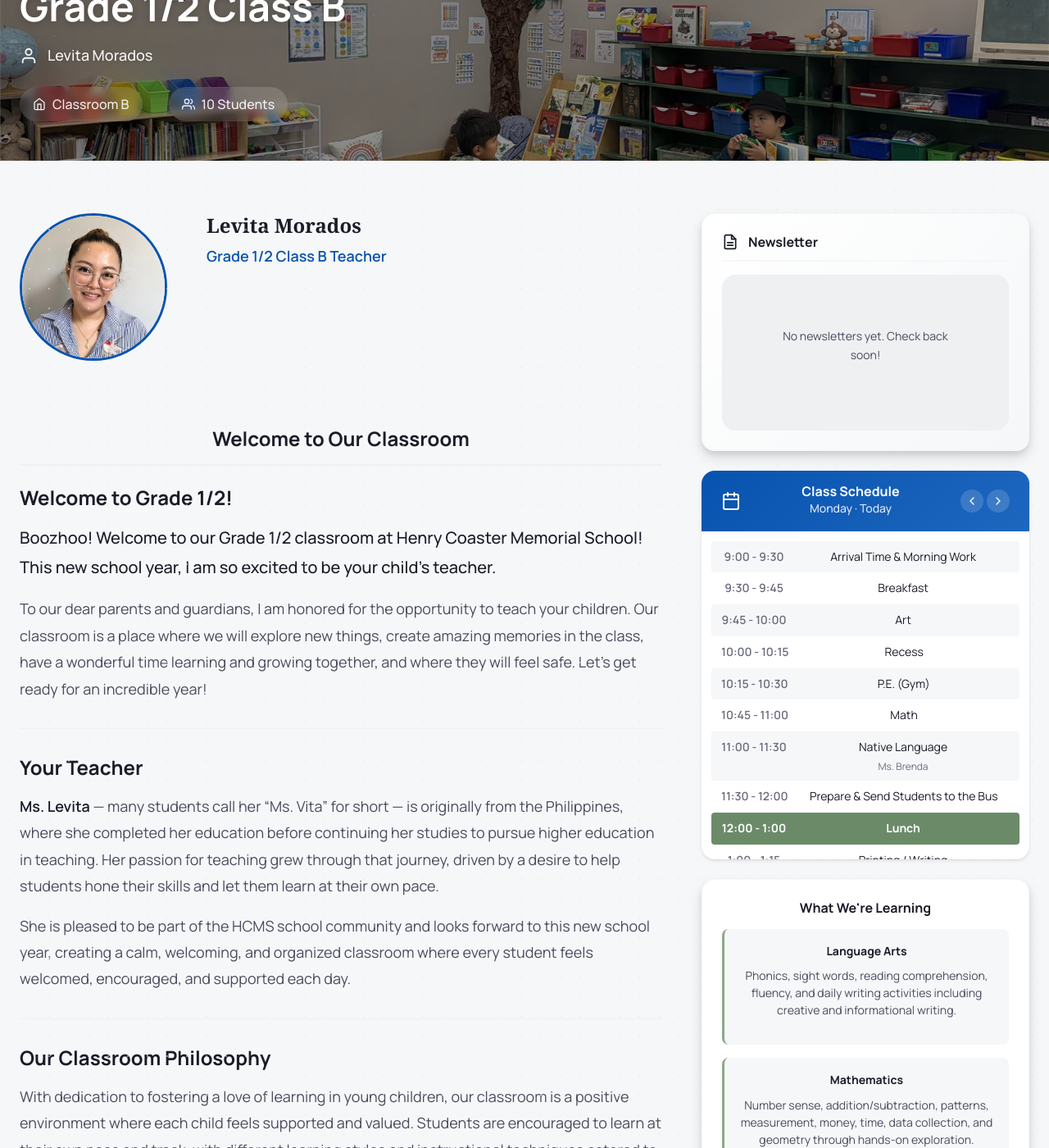
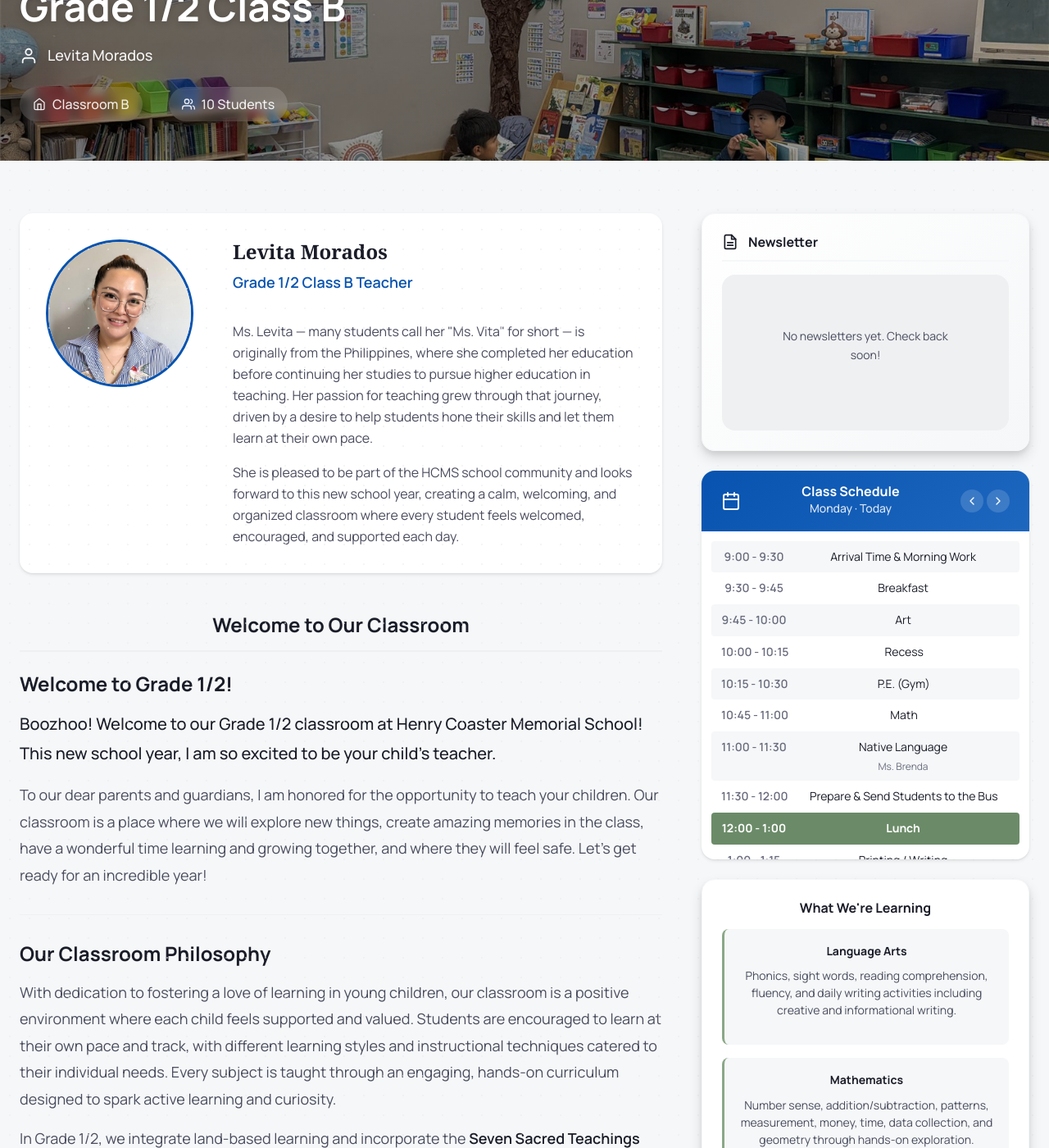
Before and after one commit to reckegabe58/HCMS, a Jekyll site: the page built from _classrooms/grade-1-2-b.md, in a window 1280 px wide and 1400 px high, scrolled down 218 px. Shown: the whole window at 82% size. Built offline with Jekyll 4.4.1, drawn with Linux system fonts in a browser that asks for light colours.

Commit message:
Fix awkward empty space in the Meet Your Teacher card
The name/title had nothing to fill the wide content column next to
the photo, leaving a big empty gap. Wrap it in a proper card
(background, shadow, radius) and move the teacher's bio paragraphs
into the card itself via a new teacher_photos[].bio field, removing
the now-duplicate "Your Teacher" section from Grade 1/2 B's body copy.
Also stacks and centers on mobile instead of staying side-by-side.

Co-Authored-By: Claude Sonnet 5 <noreply@anthropic.com>

```diff
--- a/_classrooms/grade-1-2-b.md
+++ b/_classrooms/grade-1-2-b.md
@@ -241,12 +244,6 @@ Boozhoo! Welcome to our Grade 1/2 classroom at Henry Coaster Memorial School! Th
 
 To our dear parents and guardians, I am honored for the opportunity to teach your children. Our classroom is a place where we will explore new things, create amazing memories in the class, have a wonderful time learning and growing together, and where they will feel safe. Let's get ready for an incredible year!
 
-## Your Teacher
-
-**Ms. Levita** — many students call her "Ms. Vita" for short — is originally from the Philippines, where she completed her education before continuing her studies to pursue higher education in teaching. Her passion for teaching grew through that journey, driven by a desire to help students hone their skills and let them learn at their own pace.
-
-She is pleased to be part of the HCMS school community and looks forward to this new school year, creating a calm, welcoming, and organized classroom where every student feels welcomed, encouraged, and supported each day.
-
 ## Our Classroom Philosophy
 
 With dedication to fostering a love of learning in young children, our classroom is a positive environment where each child feels supported and valued. Students are encouraged to learn at their own pace and track, with different learning styles and instructional techniques catered to their individual needs. Every subject is taught through an engaging, hands-on curriculum designed to spark active learning and curiosity.
--- a/_layouts/classroom.html
+++ b/_layouts/classroom.html
@@ -152,7 +152,8 @@ layout: default
         {% if page.teacher_photos %}
         <div class="classroom-section">
           {% for t in page.teacher_photos %}
-          <div class="featured-leader" {% unless forloop.first %}style="margin-top: var(--space-xl);"{% endunless %}>
+          <div class="meet-teacher-card" {% unless forloop.first %}style="margin-top: var(--space-lg);"{% endunless %}>
+            <div class="featured-leader">
               <div class="featured-leader-photo">
                 {% if t.photo %}
                 <img src="{{ t.photo | relative_url }}" alt="{{ t.name }}" class="leader-photo large">
@@ -168,6 +169,14 @@ layout: default
               <div class="featured-leader-content">
                 <h3 class="leader-name">{{ t.name }}</h3>
                 <p class="leader-title">{{ page.title }} Teacher</p>
+                {% if t.bio %}
+                <div class="leader-bio-full">
+                  {% for paragraph in t.bio %}
+                  <p>{{ paragraph }}</p>
+                  {% endfor %}
+                </div>
+                {% endif %}
+              </div>
             </div>
           </div>
           {% endfor %}
```
Also changed, not shown: other parts of _classrooms/grade-1-2-b.md (+3 -0 lines), assets/css/main.css. Lines whose indentation alone changed are shown as unchanged.
